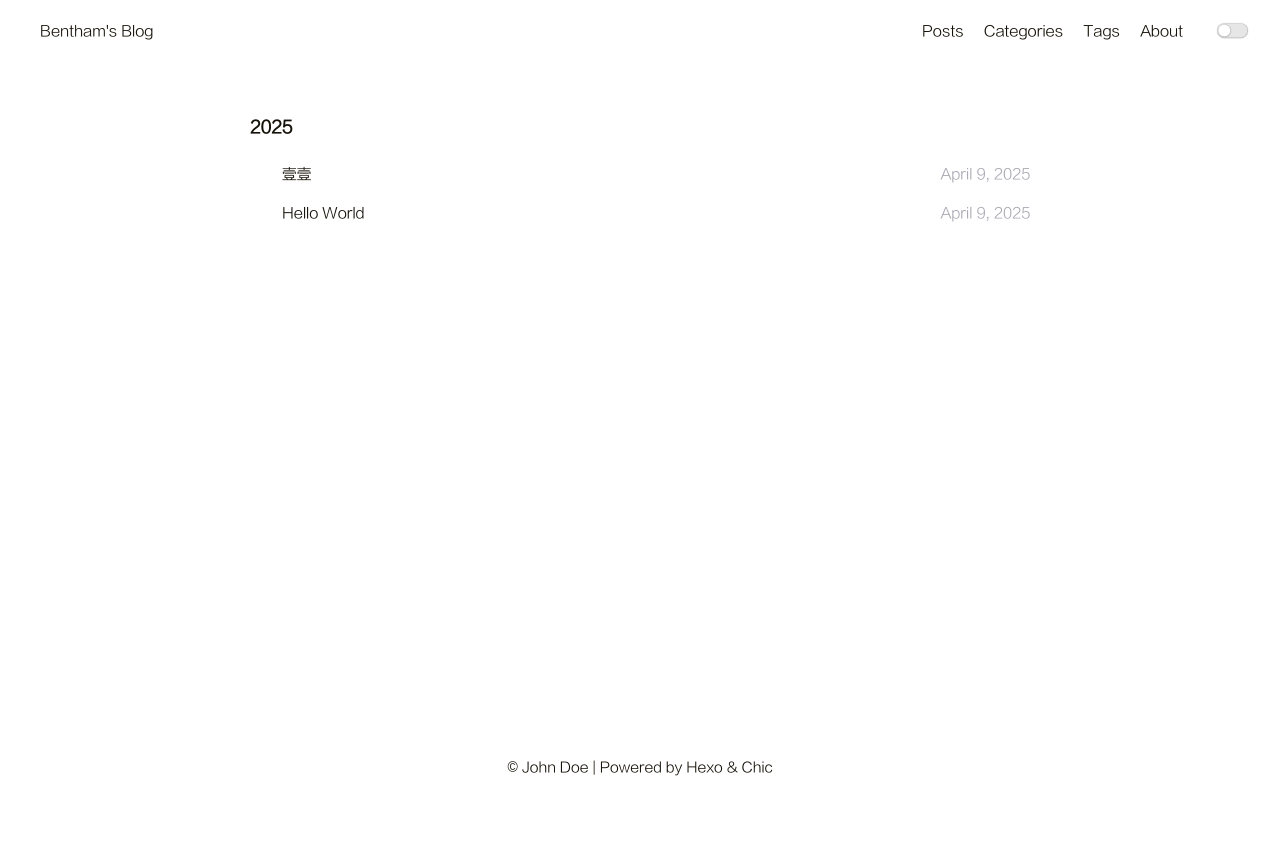
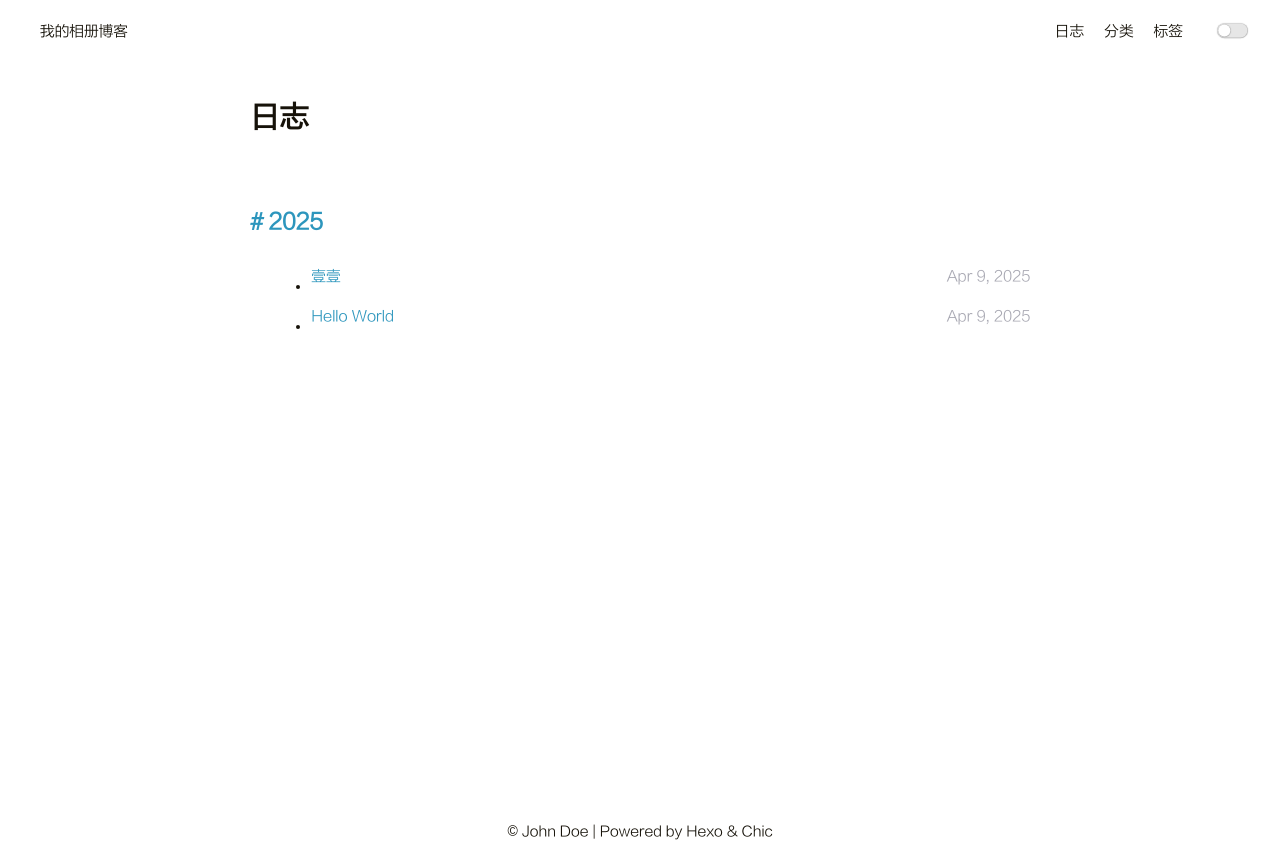
Before and after one commit to wcppao/wcppao.github.io, a plain HTML site: page archives/index.html in a window 1280 px wide. Before the commit the page ends 800 px from the top, so only its background shows below. Drawn offline with nearby package versions, Linux system fonts and the light colour scheme; some packages are replaced by stand-ins of ours.

Commit message:
Update index.html

```diff
--- a/archives/index.html
+++ b/archives/index.html
@@ -12,8 +12,7 @@
 
 
 
-
-<title>Archives | Hexo</title>
+<title>日志 | Hexo</title>
 
 
 
@@ -21,11 +20,10 @@
 
 
 
-
     <!-- stylesheets list from _config.yml -->
 
     <link rel="stylesheet" href="/css/style.css">
-
+    <link rel="stylesheet" href="/css/custom.css">
 
 
 
@@ -34,7 +32,6 @@
     <script src="/js/script.js"></script>
 
     <script src="/js/tocbot.min.js"></script>
-
 
 
 
@@ -106,16 +103,14 @@
         <header>
     <nav class="navbar">
         <div class="container">
-            <div class="navbar-header header-logo"><a href="/">Bentham&#39;s Blog</a></div>
+            <div class="navbar-header header-logo"><a href="/">我的相册博客</a></div>
             <div class="menu navbar-right">
 
-                    <a class="menu-item" href="/archives">Posts</a>
+                    <a class="menu-item" href="/archives">日志</a>
 
-                    <a class="menu-item" href="/category">Categories</a>
+                    <a class="menu-item" href="/category">分类</a>
 
-                    <a class="menu-item" href="/tag">Tags</a>
-
-                    <a class="menu-item" href="/about">About</a>
+                    <a class="menu-item" href="/tag">标签</a>
 
                 <input id="switch_default" type="checkbox" class="switch_default">
                 <label for="switch_default" class="toggleBtn"></label>
@@ -128,19 +123,17 @@
         <div class="container">
             <div class="navbar-header">
                 <div>
-                    <a href="/">Bentham&#39;s Blog</a><a id="mobile-toggle-theme">·&nbsp;Light</a>
+                    <a href="/">我的相册博客</a><a id="mobile-toggle-theme">·&nbsp;Light</a>
                 </div>
                 <div class="menu-toggle" onclick="mobileBtn()">&#9776; Menu</div>
             </div>
             <div class="menu" id="mobile-menu">
 
-                    <a class="menu-item" href="/archives">Posts</a>
+                    <a class="menu-item" href="/archives">日志</a>
 
-                    <a class="menu-item" href="/category">Categories</a>
+                    <a class="menu-item" href="/category">分类</a>
 
-                    <a class="menu-item" href="/tag">Tags</a>
-
-                    <a class="menu-item" href="/about">About</a>
+                    <a class="menu-item" href="/tag">标签</a>
 
             </div>
         </div>
@@ -149,7 +142,6 @@
 </header>
 <script>
     var mobileBtn = function f() {
-        var toggleMenu = document.getElementsByClassName("menu-toggle")[0];
         var mobileMenu = document.getElementById("mobile-menu");
         if(toggleMenu.classList.contains("active")){
            toggleMenu.classList.remove("active")
@@ -161,39 +153,56 @@
     }
 </script>
             <div class="main">
-                <div class="post-wrap archive">
+                <div class="container">
+    <article class="post-wrap">
+        <header class="post-header">
+            <h1 class="post-title">日志</h1>
+        </header>
+        <div class="post-content">
+            <div id="archives" class="archives">
+
+        <div class="year-wrap">
+        <h2 class="archive-year"><a href="/archives/2025">2025</a></h2>
+        <ul class="archive-list">
+            <li class="archive-item">
+                <a class="archive-item-link" href="/2025/04/09/壹壹/">壹壹</a>
+                <span class="archive-item-date">
+                Apr 9, 2025
+                </span>
+            </li>
+            <li class="archive-item">
+                <a class="archive-item-link" href="/2025/04/09/hello-world/">Hello World</a>
+                <span class="archive-item-date">
+                Apr 9, 2025
+                </span>
+            </li>
+        </ul>
+        </div>
 
 
-
-
-
-            <h3>2025</h3>
-
-
-        <article class="archive-item">
-            <a class="archive-item-link" href="/2025/04/09/%E5%A3%B9%E5%A3%B9/">壹壹</a>
-            <span class="archive-item-date">April 9, 2025</span>
-        </article>
-
-
-
-
-
-        <article class="archive-item">
-            <a class="archive-item-link" href="/2025/04/09/hello-world/">Hello World</a>
-            <span class="archive-item-date">April 9, 2025</span>
-        </article>
-
-
+            </div>
+        </div>
+    </article>
 </div>
             </div>
-            <footer id="footer" class="footer">
+        </div>
+        <footer id="footer" class="footer">
     <div class="copyright">
         <span>© John Doe | Powered by <a href="https://hexo.io" target="_blank">Hexo</a> & <a href="https://github.com/Siricee/hexo-theme-Chic" target="_blank">Chic</a></span>
     </div>
 </footer>
 
-    </div>
+
+
+    <script>
+        function load_more() {
+            var a = document.getElementById("load_more_btn");
+            a.style.display = "none";
+            var b = document.getElementById("more_posts");
+            b.style.display = "block";
+        }
+    </script>
+
 </body>
 
 </html>
```
